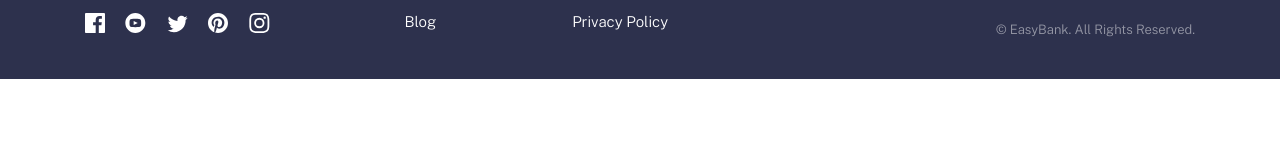
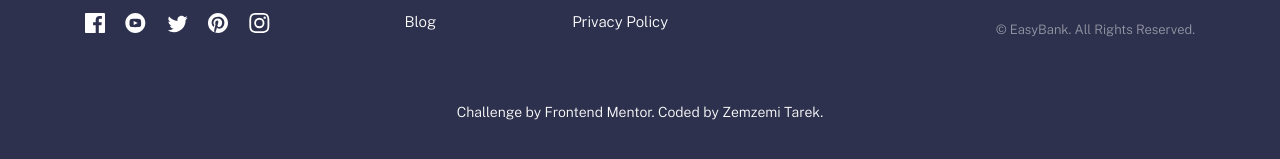
Before and after one commit to TarekZemzemi/front-mentor-easy-banck-challenge, a plain HTML site: page index.html in a window 1280 px wide. Shown: the part 2216-2375 px from the top of the page. Before the commit the page ends 2295 px from the top, so only its background shows below. Drawn offline with nearby package versions, Linux system fonts and the light colour scheme.

Commit message:
challenge

```diff
--- a/index.html
+++ b/index.html
@@ -281,6 +281,12 @@
           &copy; EasyBank. All Rights Reserved.
         </div>
       </div>
+      <div class="attribution">
+        Challenge by
+        <a href="https://www.frontendmentor.io?ref=challenge" target="_blank"
+          >Frontend Mentor</a
+        >. Coded by <a href="#">Zemzemi Tarek</a>.
+      </div>
     </footer>
     <script src="/app/js/script.js"></script>
   </body>
```
